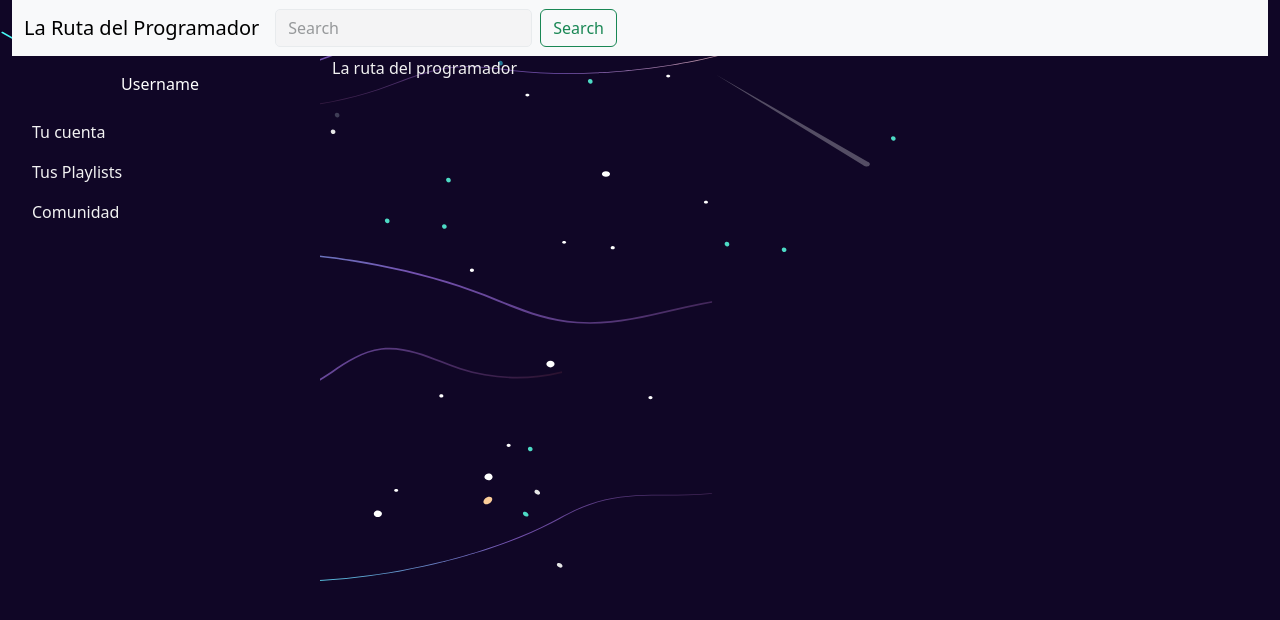
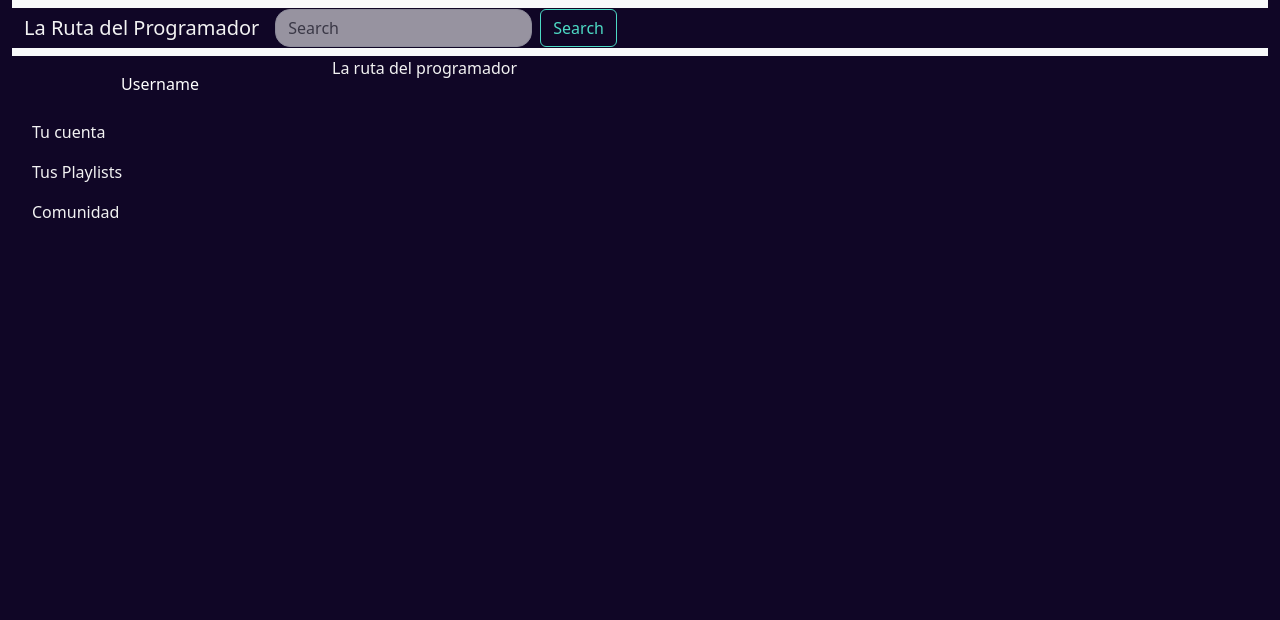
Before and after one commit to CodeMasterChefs/Frontend-Ruta-Programador, a React (Vite) app: page / in a window 1280 px wide. Shown: the top 620 px of the page. Built offline with nearby package versions, Linux system fonts and the light colour scheme.

Commit message:
Estilizacion del NavBar, SideBar y Card

```diff
--- /dev/null
+++ b/src/Components/CardPlanet/Card.css
@@ -0,0 +1,16 @@
+.card {
+    background-color: transparent;
+    border-radius: 0.9375rem;
+    border: 2px solid var(--Degrd-3, #FBCD99);
+    color: #f2f2f2;
+}
+
+.card-text {
+    border-radius: 0.625rem;
+    opacity: 0.3;
+    background: var(--Degrd-3, linear-gradient(90deg, #100626 0%, #923A9E 49.02%, #FBCD99 100%));
+}
+
+button {
+    background-color: transparent;
+}
--- a/src/Components/CardPlanet/Card.jsx
+++ b/src/Components/CardPlanet/Card.jsx
@@ -1,4 +1,5 @@
 // eslint-disable-next-line react/prop-types
+import "./Card.css"
 export const Card = ({ Descripcion, Titulo }) => {
   return (
     <>
--- /dev/null
+++ b/src/Components/NavBar/NavBar.css
@@ -0,0 +1,28 @@
+.navbar>.container, .navbar>.container-fluid, .navbar>.container-lg, .navbar>.container-md, .navbar>.container-sm, .navbar>.container-xl, .navbar>.container-xxl {
+    background-color: #100626;
+}
+
+.navbar {
+    --bs-navbar-brand-color: #f2f2f2;
+    --bs-navbar-brand-hover-color:  #f2f2f2;
+}
+
+.form-control {
+    border-radius: 0.9375rem;
+    /* opacity: 0.2; */
+    background: var(--White, #F2F2F2);
+}
+
+.btn-outline-success {
+    --bs-btn-color: #4DDAC5;
+    --bs-btn-border-color: #4DDAC5;
+    --bs-btn-hover-color: #f2f2f2;
+    --bs-btn-hover-bg: #227593;
+    --bs-btn-hover-border-color: #227593;
+    --bs-btn-active-color: #f2f2f2;
+    --bs-btn-active-bg: #1e6984;
+    --bs-btn-active-border-color: #1e6984;
+    --bs-btn-disabled-color: #227593;
+    --bs-btn-disabled-bg: transparent;
+    --bs-btn-disabled-border-color: #227593;
+}
--- a/src/Components/NavBar/NavBar.jsx
+++ b/src/Components/NavBar/NavBar.jsx
@@ -1,3 +1,4 @@
+import "./NavBar.css"
 const NavBar = () => {
   return (
     <nav className="navbar navbar-expand-lg bg-body-tertiary ">
--- a/src/Components/SideBar/SideBar.css
+++ b/src/Components/SideBar/SideBar.css
@@ -15,6 +15,17 @@
     }
   }
 
+  .offcanvas {
+    background-color: #100626;
+    color:#F2F2F2
+  }
+
+  .nav-link {
+    color: #f2f2f2;
+    background: transparent;
+}
+
+
   .lg-sidebar {
     background-color: var(--Color-1, #100626);
     --bs-dark-rgb: no var(--bs-dark-rgb);
@@ -22,7 +33,8 @@
     --bs-link-color:#F2F2F2;
   }
 
-  .nav-link:focus-visible {
-    border: 1px solid #100626;
-    background: linear-gradient(90deg, #FBCD99 5%, #923A9E 49.02%, #100626 100%,) !important;
-  }
+  .nav {
+    --bs-nav-link-color: #f2f2f2;
+    --bs-nav-link-hover-color: #bcbcbc;
+    --bs-nav-item-focus-color: linear-gradient(90deg, #100626 0%, #923A9E 49.02%, #FBCD99 100%);
+}
--- a/src/index.css
+++ b/src/index.css
@@ -24,7 +24,7 @@ a:hover {
 }
 
 body {
-  background: url(./assets/Space.svg), #100626;
+  background:#100626;
   background-repeat: no-repeat;
   background-size: 70%;
   color: var(--White, #F2F2F2);
@@ -98,12 +98,12 @@ button:focus-visible {
 @media (prefers-color-scheme: light) {
   :root {
     color: #213547;
-    background-color: #ffffff;
+    background-color: #f2f2f2;
   }
   a:hover {
     color: #747bff;
   }
   button {
-    background-color: #f9f9f9;
+    background-color: #f2f2f2;
   }
 }
```
